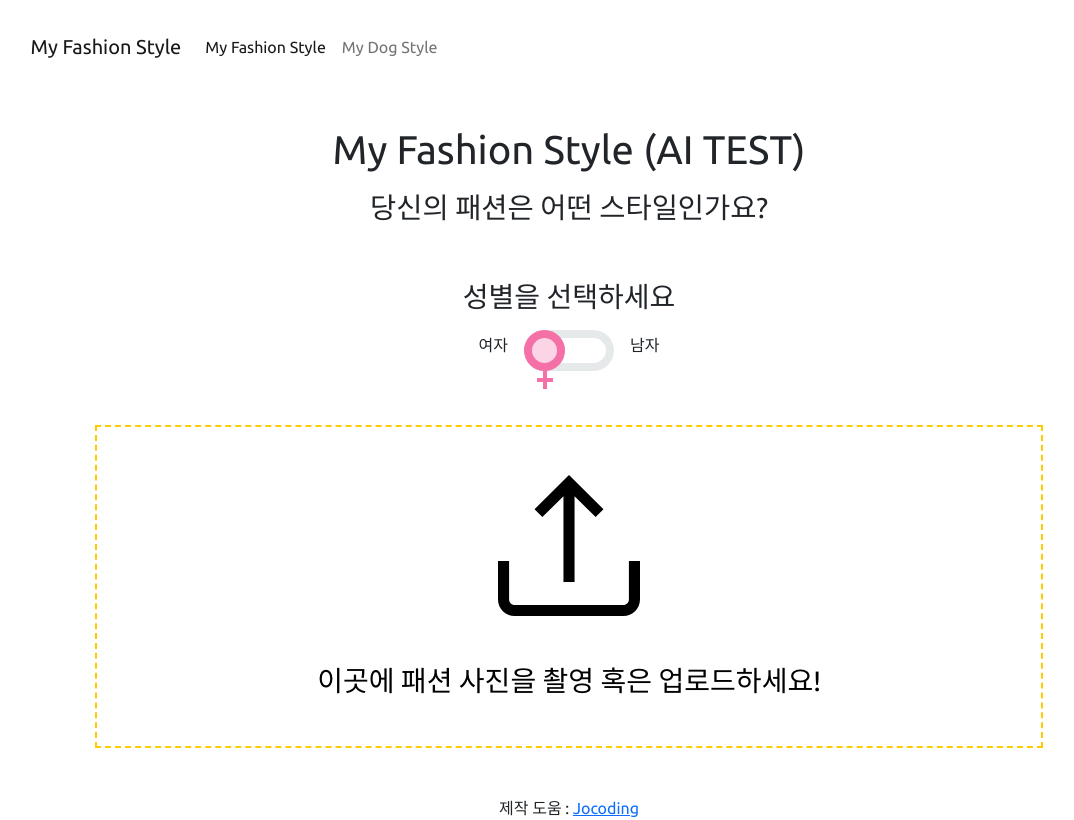
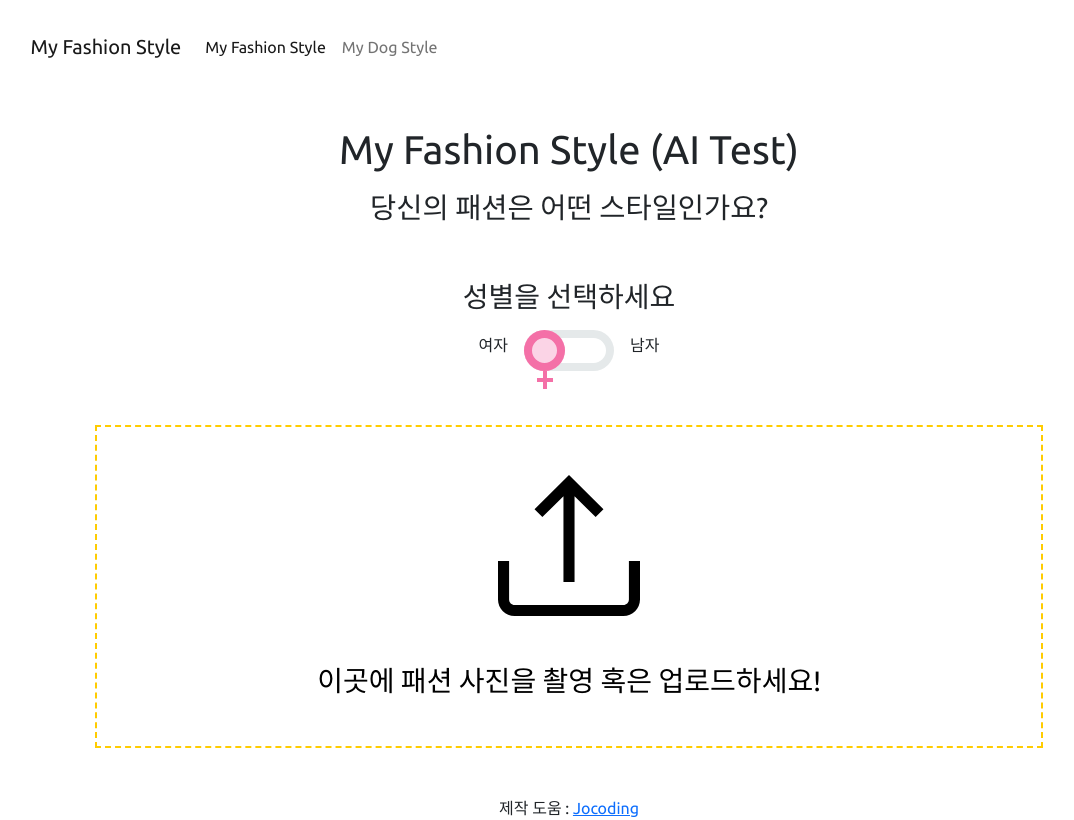
Before and after one commit to mailyoon/fashionstyle, a plain HTML site: page index.html in a window 1280 px wide. Shown: the whole page, without its empty margins (71-1145 px from the left). Drawn offline with nearby package versions, Linux system fonts and the light colour scheme; a script that the page names is missing.

Commit message:
ogcontent

```diff
--- a/index.html
+++ b/index.html
@@ -90,7 +90,7 @@
 			</div>
 		</nav>
 		<section class="section">
-			<h1 class="title">My Fashion Style (AI TEST)</h1>
+			<h1 class="title">My Fashion Style (AI Test)</h1>
 			<h2 class="subtitle">당신의 패션은 어떤 스타일인가요?</h2>
 		</section>
 		<h3 class="pb-2 d-flex justify-content-center">성별을 선택하세요</h3>
```
Also changed, not shown: img/ogcontent.jpg (added).
